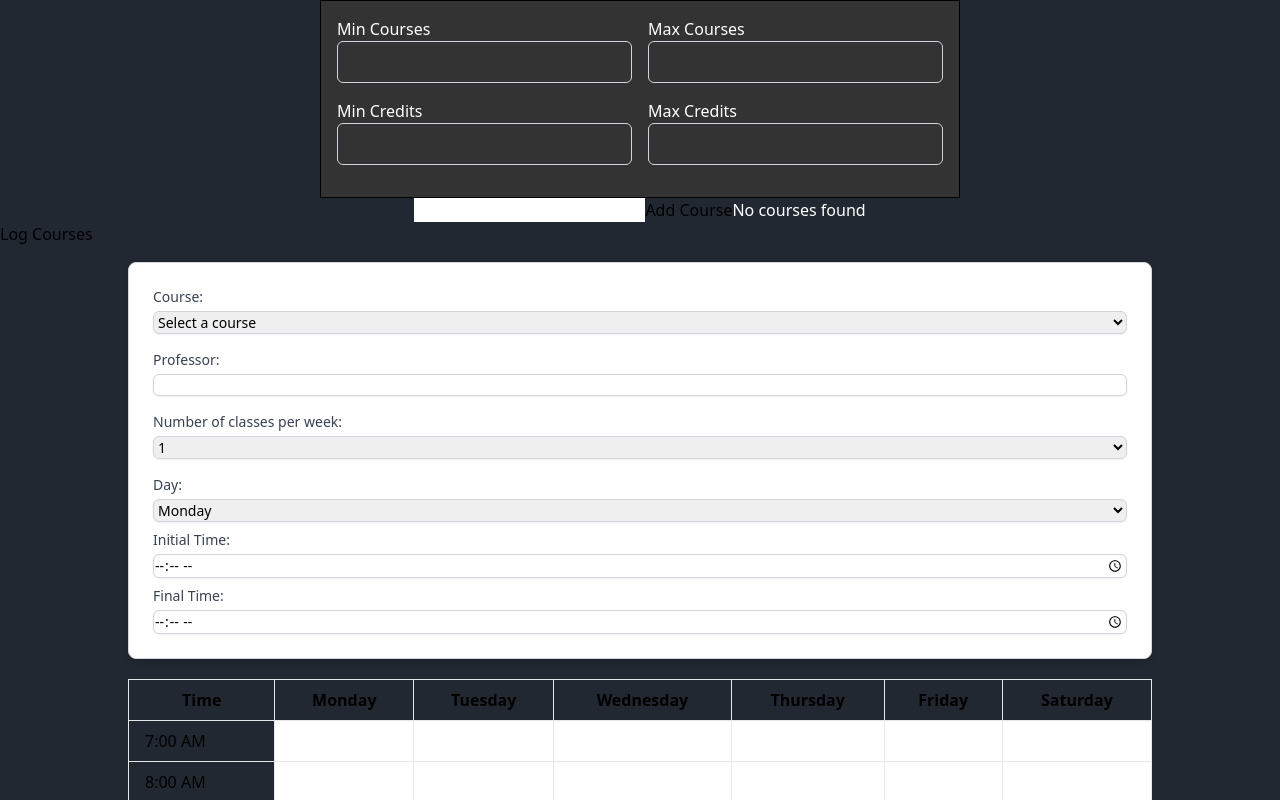
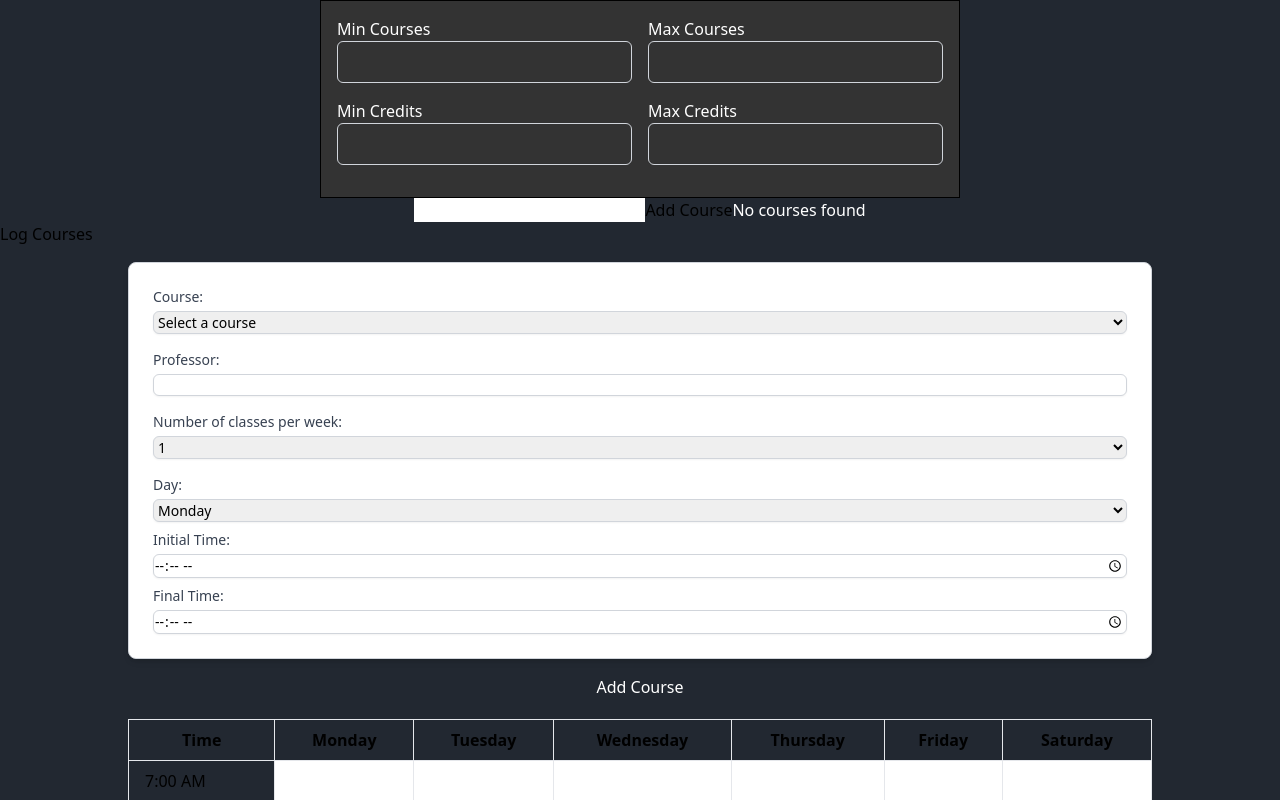
Before and after one commit to joaquinsalinas06/Schedule-Maker, a React (Vite) app: page / in a window 1280 px wide. Shown: the top 800 px of the page. Built offline with nearby package versions, Linux system fonts and the light colour scheme.

Commit message:
Añadir/Quitar Cursos

```diff
--- a/src/App.jsx
+++ b/src/App.jsx
@@ -3,7 +3,7 @@ import { CourseList } from "./components/Courses/CourseList";
 import { SemesterForm } from "./components/SemesterForm";
 import {  CourseContext } from "./contexts/CourseContext";
 import { Schedule } from "./components/Schedule";
-import { CourseOption } from "./components/CourseOption";
+import { CourseOptions } from "./components/Courses/CourseOptions";
 
 function App() {
   const { courses } = useContext(CourseContext);
@@ -13,7 +13,7 @@ function App() {
       <SemesterForm />
       <CourseList />
       <button onClick={() => console.log(courses)}>Log Courses</button>
-      <CourseOption />
+      <CourseOptions />
       <Schedule />
     </>
   );
--- a/src/components/CourseOption.jsx
+++ b/src/components/Courses/CourseOption.jsx
@@ -1,5 +1,5 @@
 import React, { useState, useContext } from "react";
-import { CourseContext } from "../contexts/CourseContext";
+import { CourseContext } from "../../contexts/CourseContext";
 
 export const CourseOption = () => {
   const [numClasses, setNumClasses] = useState(1);
--- /dev/null
+++ b/src/components/Courses/CourseOptions.jsx
@@ -0,0 +1,21 @@
+import React, { useState } from "react";
+import { CourseOption } from "./CourseOption";
+
+export const CourseOptions = () => {
+  const [courseNum, setCourseNum] = useState(1);
+
+  const addCourse = () => {
+    setCourseNum(courseNum + 1);
+  };
+
+  return (
+    <div className="flex flex-col items-center">
+      {[...Array(courseNum)].map((_, index) => (
+        <CourseOption key={index} />
+      ))}
+      <button onClick={addCourse} className="text-white">
+        Add Course
+      </button>
+    </div>
+  );
+};
```
